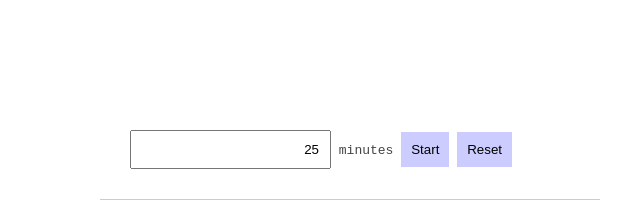
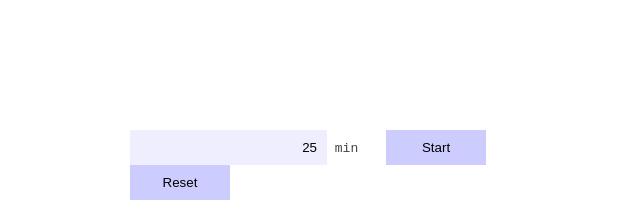
Before and after one commit to twilken/timer, a plain HTML site: page index.html in a window 1280 px wide. Shown: the top 220 px of the page, without its empty margins (290-930 px from the left). Drawn offline with Linux system fonts and the light colour scheme.

Commit message:
Update CSS

```diff
--- a/index.html
+++ b/index.html
@@ -11,7 +11,7 @@
 		<div id="container">
 			<div class="box" id="controlBox">
 				<input type="text" id="minutes" name="minutes" />
-				<label for="minutes">minutes</label>
+				<label id="minutes-label" for="minutes">min</label>
 				<button id="startPauseButton">Start</button>
 				<button id="resetButton">Reset</button>
 			</div>
--- a/style.css
+++ b/style.css
@@ -45,9 +45,19 @@ button {
 	background: #ccccff;
 	cursor: pointer;
 	border: none;
+	width: 100px;
 }
 
 input {
 	text-align: right;
 	padding: 10px;
 }
+
+#minutes {
+	border: none;
+	background: #eeeeff;
+}
+
+#minutes-label {
+	margin-right: 20px;
+}
```
